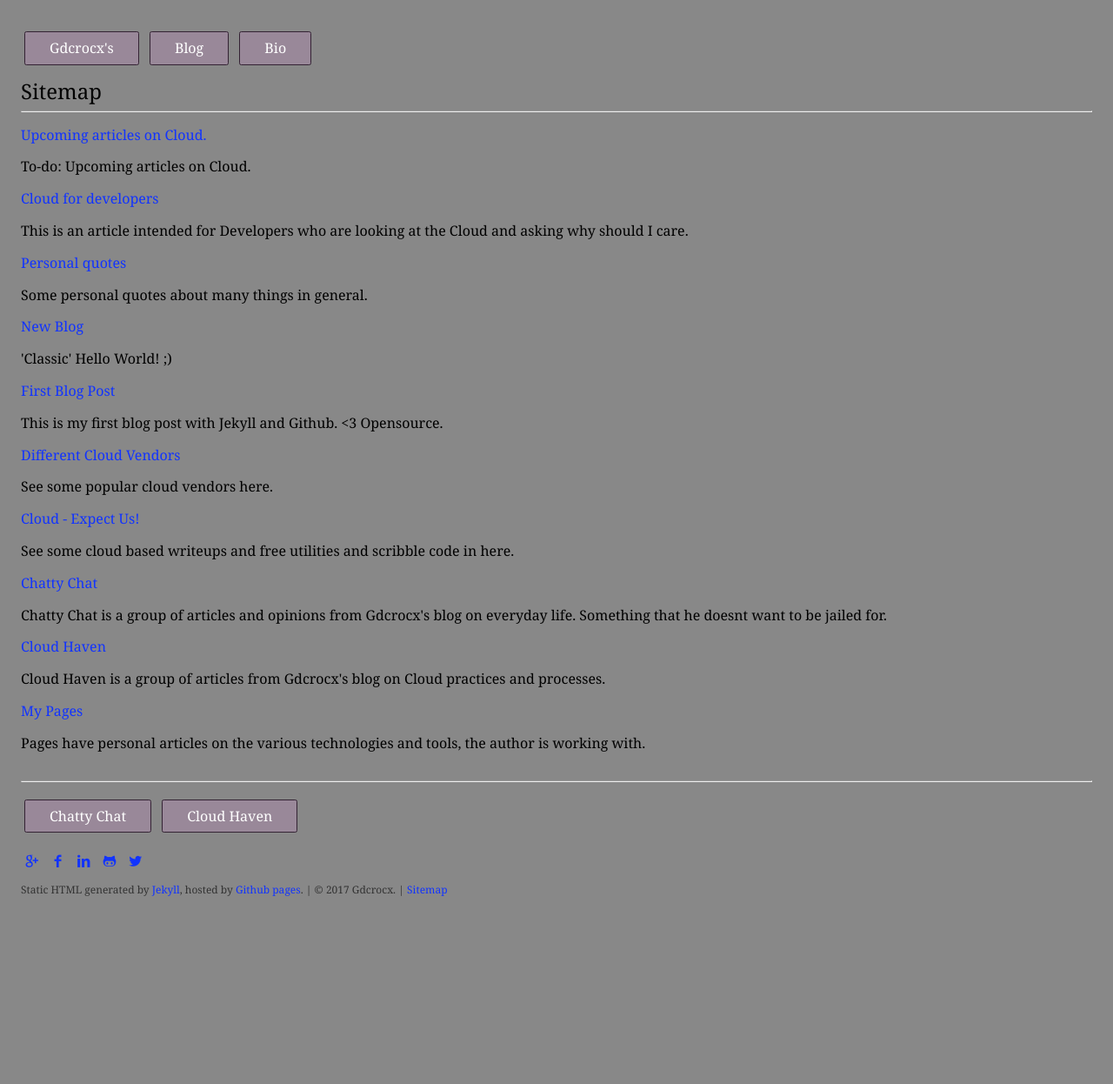
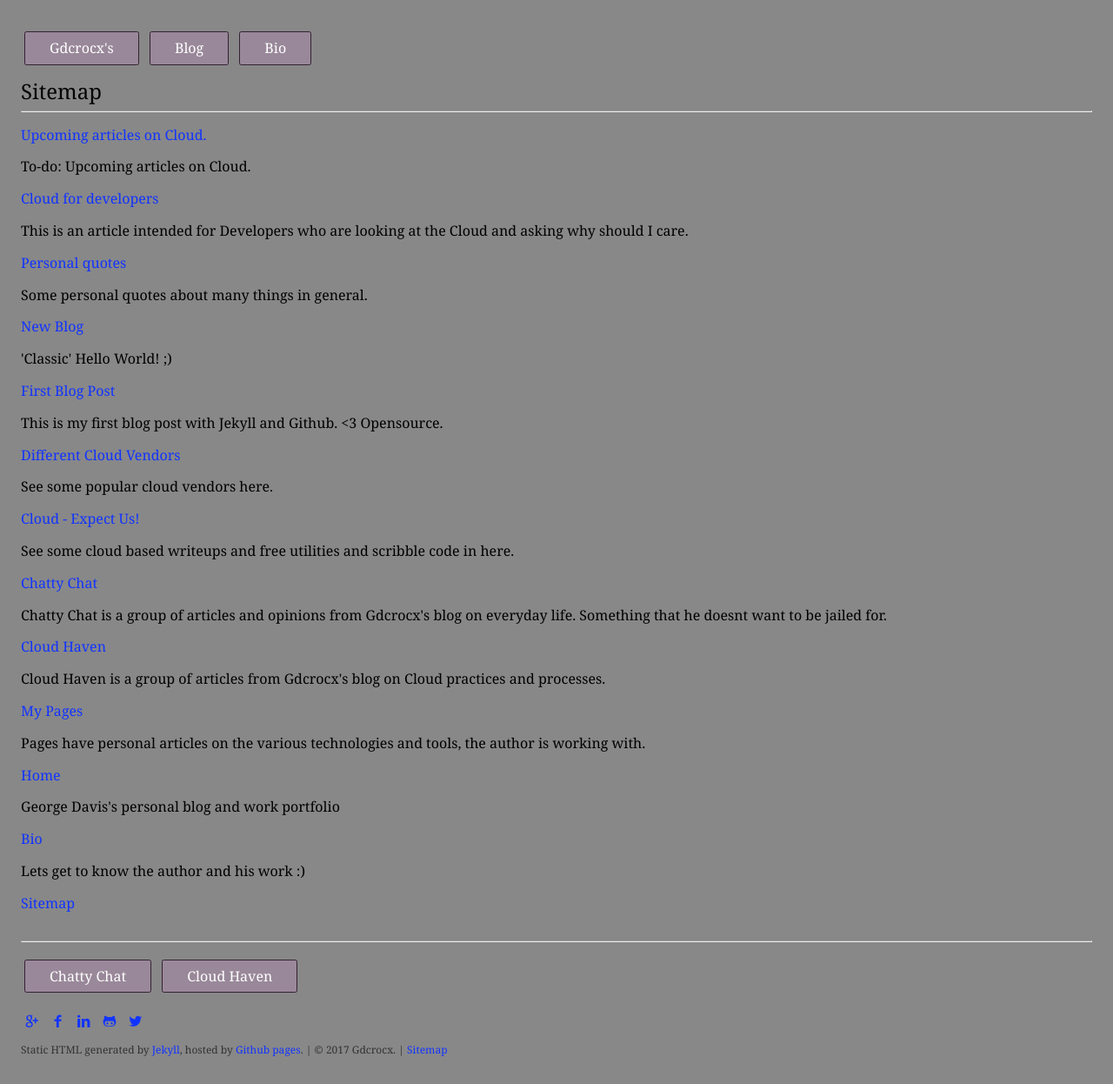
Before and after one commit to georgepiuschettupuzha/georgepiuschettupuzha.github.io, a Jekyll site: the page built from sitemap.html, in a window 1280 px wide. Shown: the whole page at 87% size. Built offline with Jekyll 4.4.1, drawn with Linux system fonts in a browser that asks for light colours; before the commit the page ends 1062 px from its top, so only the background shows below that.

Commit message:
Added title for the html files

```diff
--- a/index.html
+++ b/index.html
@@ -1,5 +1,6 @@
 ---
 layout: default
+title: "Home"
 meta: George Davis's personal blog and work portfolio
 priority: 1.0
 changefreq: weekly
--- a/sitemap.html
+++ b/sitemap.html
@@ -1,5 +1,6 @@
 ---
 layout: default
+title: Sitemap
 ---
 
 <span class="post-header">Sitemap</span>
```
Also changed, not shown: me.html (+16 -7 lines).
